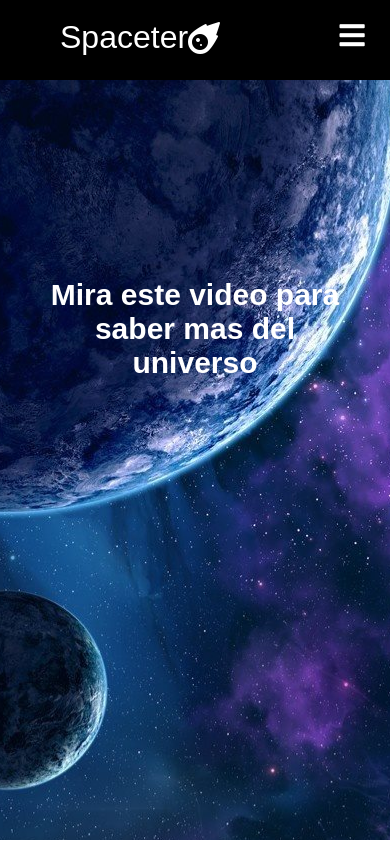
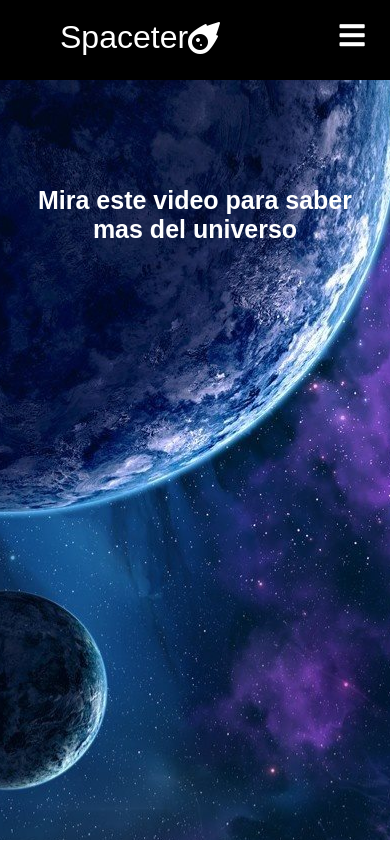
Before and after one commit to DarkYerl2/Pagina-Espacio, a React (Create React App) app: page /about in a window 390 px wide. Built offline with nearby package versions, Linux system fonts and the light colour scheme.

Commit message:
semi-arreglado

```diff
--- a/src/App.css
+++ b/src/App.css
@@ -2,7 +2,7 @@
   box-sizing: border-box;
   margin: 0;
   padding: 0;
-  font-family: 'PT Sans', sans-serif;
+  font-family: "PT Sans", sans-serif;
 }
 
 .inicio,
@@ -17,7 +17,6 @@
 }
 
 .planets {
-
   background-position: center;
   background-size: cover;
   background-repeat: no-repeat;
@@ -25,8 +24,16 @@
   font-size: 100px;
 }
 
-.container-about{
-  background-image: url('./images/imagen3.jpg');
+.sign-up {
+  background-position: center;
+  background-size: cover;
+  background-repeat: no-repeat;
+  color: #fff;
+  font-size: 100px;
+}
+
+.container-about {
+  background-image: url("./images/imagen3.jpg");
   background-position: center;
   background-size: fill;
   background-repeat: no-repeat;
@@ -35,43 +42,50 @@
 }
 
 .about-item {
-  height:60%;
+  height: 70%;
   width: 55%;
   position: relative;
+}
+
+.about-item > h5 {
+  color: white;
+  font-size: 30px;
+  margin-bottom: 28px;
+  text-align: center;
+
+}
 
 
+
+@media screen and (max-width: 1200px) {
+  .about-item {
+    height: 65%;
+    width: 76%;
+  }
 }
 
 @media screen and (max-width: 768px) {
   .about-item {
-      height:48%;
-      width: 80%;
+    height: 60%;
+    width: 80%;
+    margin-top: -100px;
+  }
+}
+@media screen and (max-width: 450px) {
+  .about-item {
+    height: 50%;
+    width: 85%;
+    position: relative;
+    margin-top: 2rem;
+  }
+  .about-item > h5 {
+    font-size: 25px;
+    text-align: center;
+    margin-bottom: 5rem;
+    margin-top: -100px;
   }
 }
 
-
-
-.about-item > h5{
-    color: white;
-    font-size: 30px;
-    margin-bottom:  28px;
-    text-align: center;
-}
-
-
-
-
-
-.video{
+.video {
   position: absolute;
 }
-
-
-.sign-up {
-
-  background-position: center;
-  background-size: cover;
-  background-repeat: no-repeat;
-  color: #fff;
-  font-size: 100px;
-}
```
